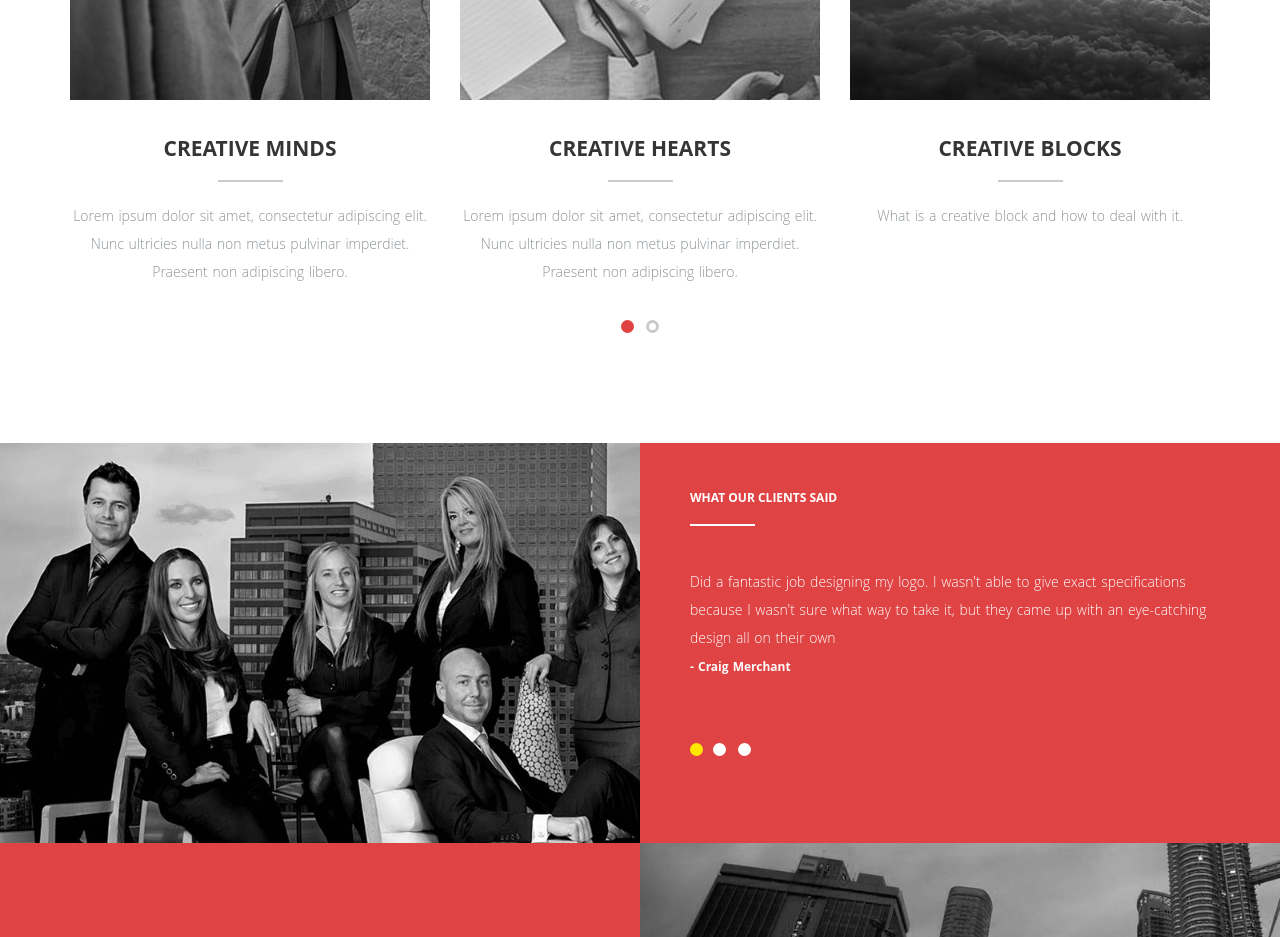
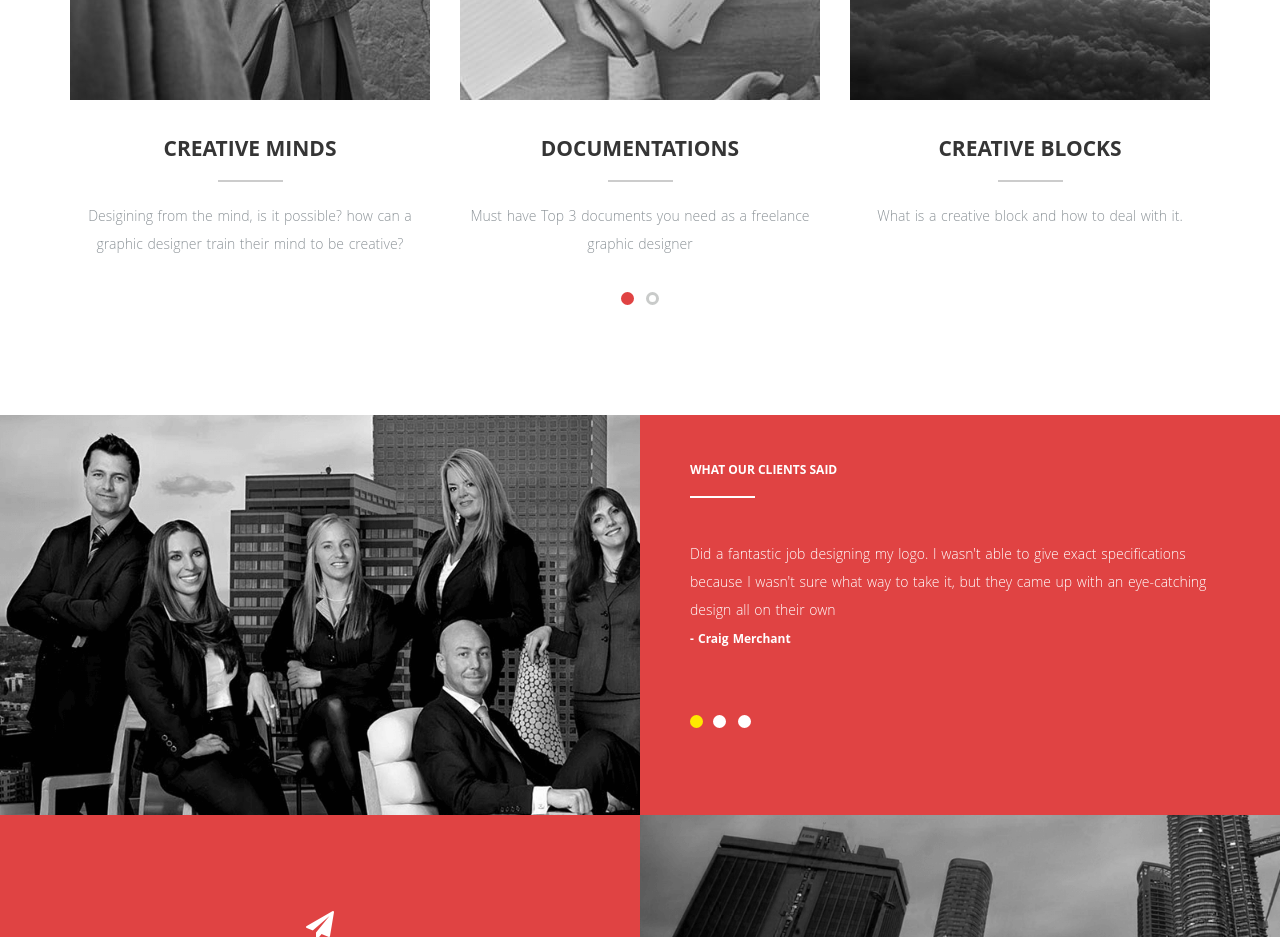
Before and after one commit to Danielhabayomi/portfolio_dh, a plain HTML site: page index.html in a window 1280 px wide. Shown: the part 4960-5897 px from the top of the page. Drawn offline with nearby package versions, Linux system fonts and the light colour scheme; some packages are replaced by stand-ins of ours.

Commit message:
Update index.html

```diff
--- a/index.html
+++ b/index.html
@@ -362,7 +362,7 @@
                       </div>
             <br>
                       <h2>Creative Minds</h2><!-- Headline -->
-                      <p>Lorem ipsum dolor sit amet, consectetur adipiscing elit. Nunc ultricies nulla non metus pulvinar imperdiet. Praesent non adipiscing libero.</p><!-- Description-->
+                      <p>Desigining from the mind, is it possible? how can a graphic designer train their mind to be creative?</p><!-- Description-->
                     </div>
           <!-- Blog Entry 2 -->
                     <div class="col-md-4 wp4 delay-05s">
@@ -372,8 +372,8 @@
                         </div>
                       </div>
             <br>
-                      <h2>Creative Hearts</h2><!-- Headline -->
-                      <p>Lorem ipsum dolor sit amet, consectetur adipiscing elit. Nunc ultricies nulla non metus pulvinar imperdiet. Praesent non adipiscing libero.</p><!-- Description -->
+                      <h2>DOCUMENTATIONS</h2><!-- Headline -->
+                      <p>Must have Top 3 documents you need as a freelance graphic designer<!-- Description -->
                     </div>
           <!-- Blog Entry 3 -->
                     <div class="col-md-4 wp4 delay-1s">
```
